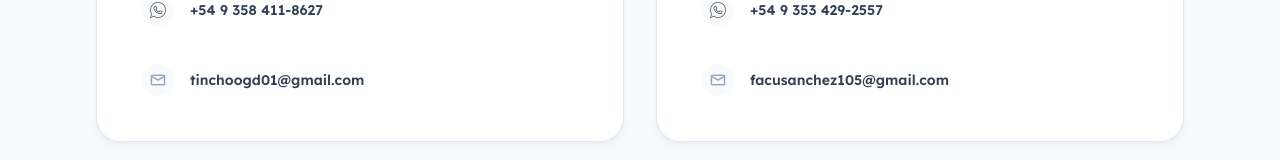
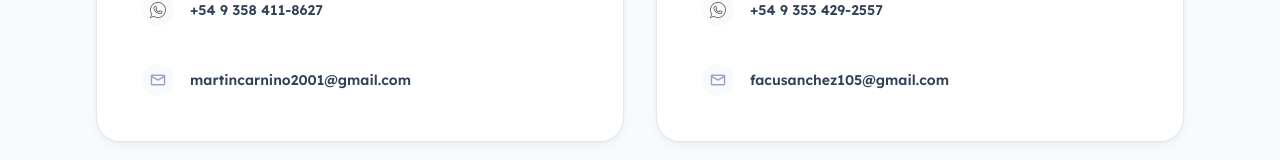
Before and after one commit to codegymteam/versuspadel, a Next.js app: page / in a window 1280 px wide. Shown: the part 3951-4111 px from the top of the page. Built offline with nearby package versions, Linux system fonts and the light colour scheme.

Commit message:
carnino mail

```diff
--- a/src/components/landing/ContactSection.tsx
+++ b/src/components/landing/ContactSection.tsx
@@ -5,8 +5,8 @@ const contacts = [
         role: "Co-Founder",
         phone: "+54 9 358 411-8627",
         phoneHref: "https://wa.me/5493584118627",
-        email: "tinchoogd01@gmail.com",
-        emailHref: "mailto:tinchoogd01@gmail.com",
+        email: "martincarnino2001@gmail.com",
+        emailHref: "mailto:martincarnino2001@gmail.com",
     },
     {
         initials: "FS",
```
